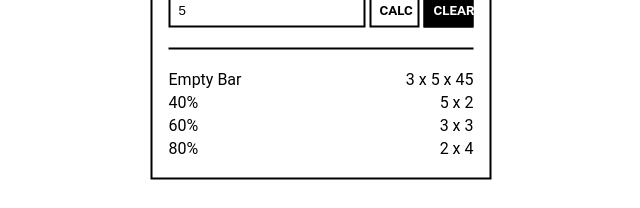
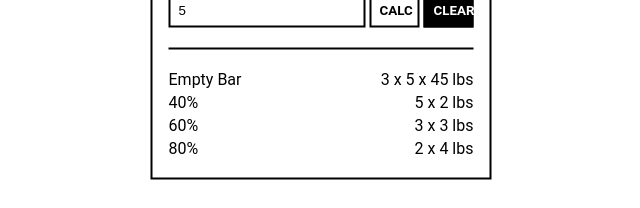
Before and after one commit to mbchoa/warmup, a React (Create React App) app: page / in a window 1280 px wide. Both pictures are taken after typing "5" into the empty fields and a click on the button "CALC". Shown: the part 351-559 px from the top of the page, without its empty margins (319-959 px from the left). Built offline with nearby package versions, Linux system fonts and the light colour scheme; the HTML template or start-up script is replaced by a standard one; a web font is replaced by a local one.

Commit message:
Update title and manifest info

```diff
--- a/public/index.html
+++ b/public/index.html
@@ -19,7 +19,7 @@
       work correctly both with client-side routing and a non-root public URL.
       Learn how to configure a non-root public URL by running `npm run build`.
     -->
-    <title>React App</title>
+    <title>Warmup - Minimalist warmup calculator</title>
   </head>
   <body>
     <noscript>
--- a/src/WarmupInput.js
+++ b/src/WarmupInput.js
@@ -53,19 +53,19 @@ const WarmupInput = () => {
           <div className="warmup-input__table">
             <div className="warmup-input__table-row">
               <span>Empty Bar</span>
-              <span className="warmup-input__value">3 x 5 x 45</span>
+              <span className="warmup-input__value">3 x 5 x 45 lbs</span>
             </div>
             <div className="warmup-input__table-row">
               <span>40%</span>
-              <span className="warmup-input__value">5 x {firstWarmup}</span>
+              <span className="warmup-input__value">5 x {firstWarmup} lbs</span>
             </div>
             <div className="warmup-input__table-row">
               <span>60%</span>
-              <span className="warmup-input__value">3 x {secondWarmup}</span>
+              <span className="warmup-input__value">3 x {secondWarmup} lbs</span>
             </div>
             <div className="warmup-input__table-row">
               <span>80%</span>
-              <span className="warmup-input__value">2 x {thirdWarmup}</span>
+              <span className="warmup-input__value">2 x {thirdWarmup} lbs</span>
             </div>
           </div>
         </>
```
Also changed, not shown: public/manifest.json.
